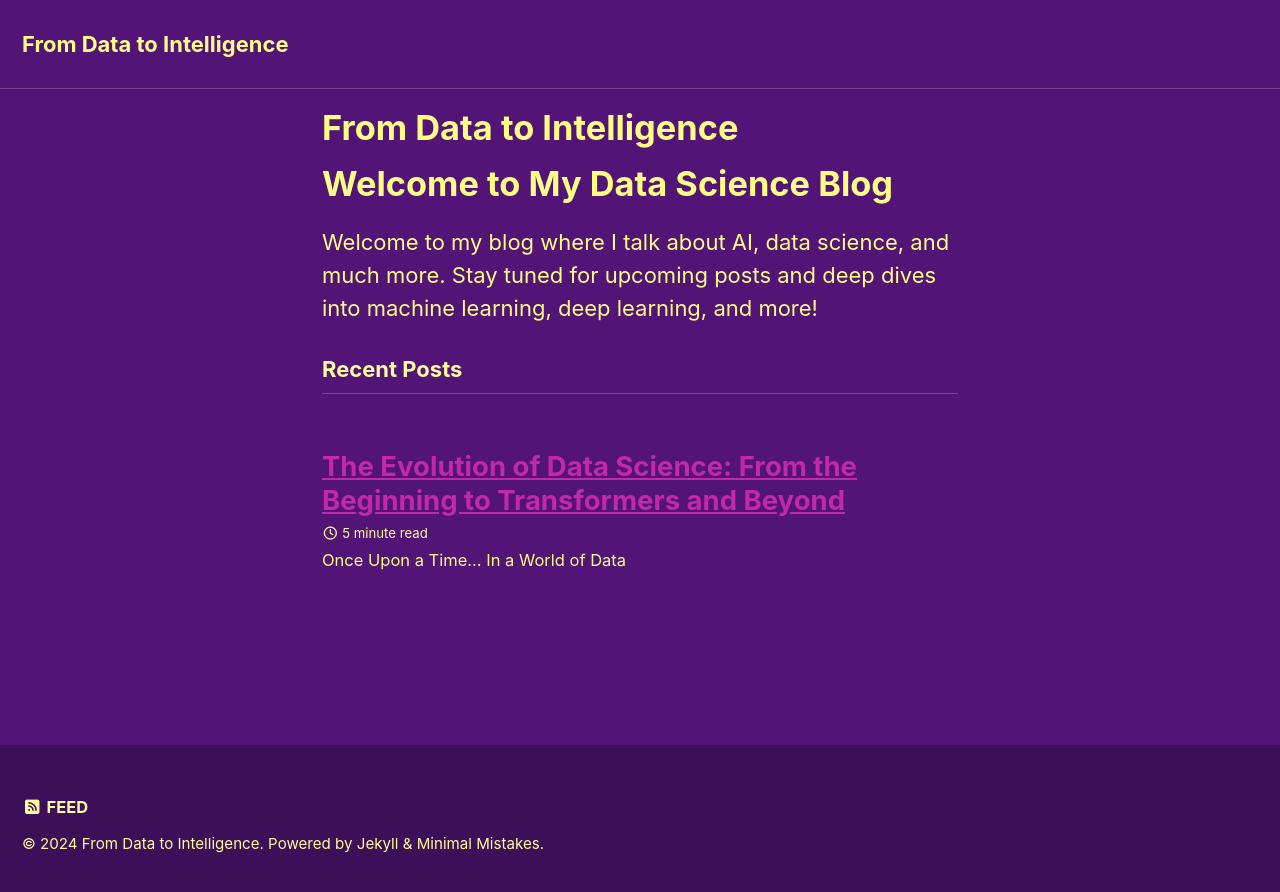
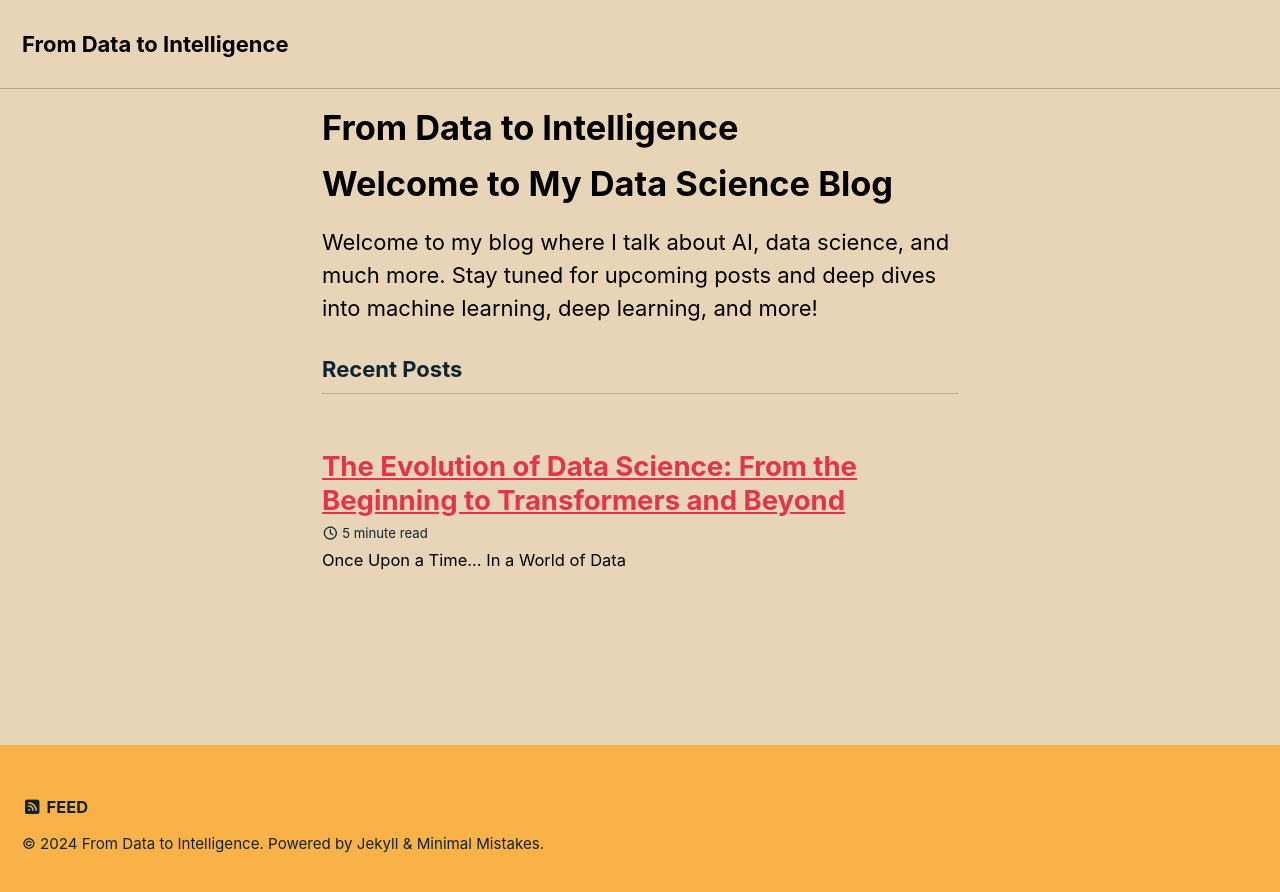
Before and after one commit to Uniquenetra/from-data-to-intelligence, a Jekyll site: the page built from index.md, in a window 1280 px wide. Shown: the top 892 px of the page. Built offline with Jekyll 4.4.1, drawn with Linux system fonts in a browser that asks for light colours; cached includes are drawn as plain includes.

Commit message:
Update _config.yml

```diff
--- a/_config.yml
+++ b/_config.yml
@@ -13,7 +13,7 @@
 #theme                  : "minimal-mistakes-jekyll"
 remote_theme           : "mmistakes/minimal-mistakes"
 #minimal_mistakes_skin    : "default" # "air", "aqua", "contrast", "dark", "dirt", "neon", "mint", "plum", "sunrise"
-minimal_mistakes_skin    :  "plum" #, "contrast", "dark", "dirt", "neon", "mint", "plum", "sunrise"
+minimal_mistakes_skin    :  "sunrise" #, "contrast", "dark", "dirt", "neon", "mint", "plum", "sunrise"
 
 # Site Settings
 locale                   : "en-US"
```
